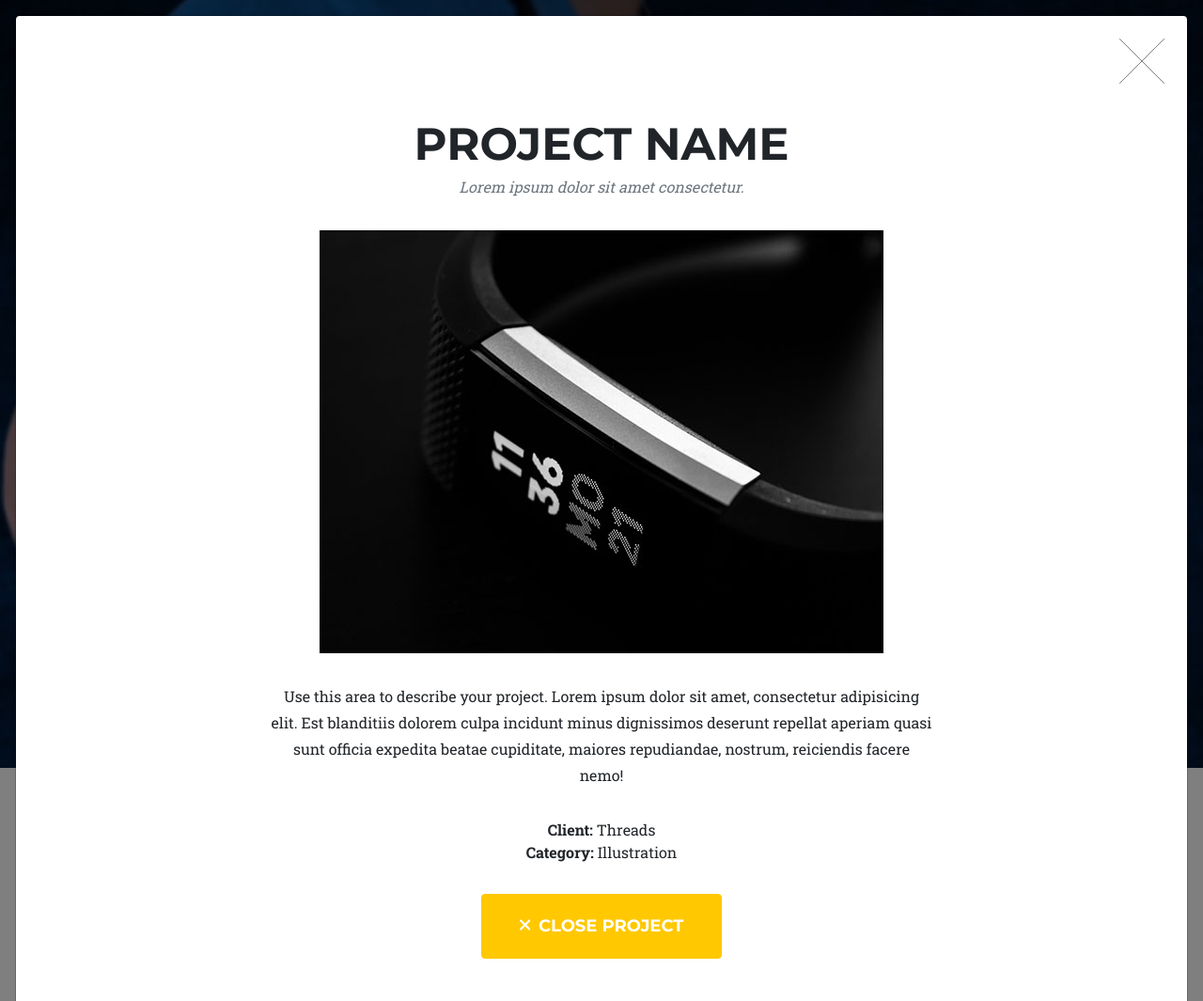
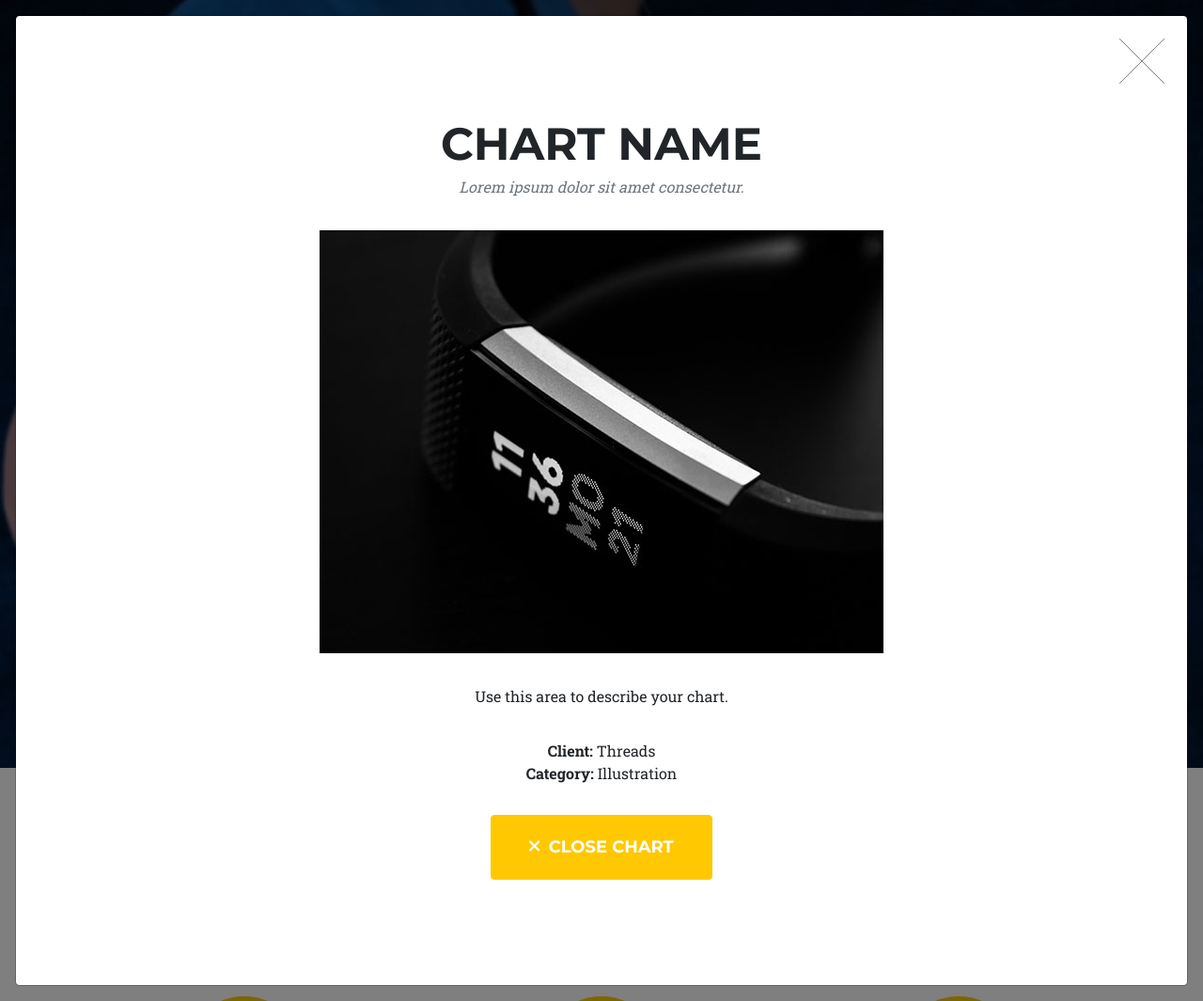
Before and after one commit to Isabel-gt/Final_Project, a Python web app: template templates/index.html in a window 1280 px wide, after a click that opens the changed part. Shown: the whole page at 94% size. Run offline with Jinja, Linux system fonts and the light colour scheme; the template is opened without the code that fills it, so the values that code supplies are empty; some libraries are stand-ins or nearby versions.

Commit message:
/Update Part1

```diff
--- a/templates/index.html
+++ b/templates/index.html
@@ -800,7 +800,7 @@
               <div class="col-lg-8">
                 <div class="modal-body">
                   <!-- Project details-->
-                  <h2 class="text-uppercase">Project Name</h2>
+                  <h2 class="text-uppercase">Chart Name</h2>
                   <p class="item-intro text-muted">
                     Lorem ipsum dolor sit amet consectetur.
                   </p>
@@ -810,11 +810,7 @@
                     alt="..."
                   />
                   <p>
-                    Use this area to describe your project. Lorem ipsum dolor
-                    sit amet, consectetur adipisicing elit. Est blanditiis
-                    dolorem culpa incidunt minus dignissimos deserunt repellat
-                    aperiam quasi sunt officia expedita beatae cupiditate,
-                    maiores repudiandae, nostrum, reiciendis facere nemo!
+                    Use this area to describe your chart.
                   </p>
                   <ul class="list-inline">
                     <li>
@@ -832,7 +828,7 @@
                     type="button"
                   >
                     <i class="fas fa-xmark me-1"></i>
-                    Close Project
+                    Close Chart
                   </button>
                 </div>
               </div>
@@ -859,7 +855,7 @@
               <div class="col-lg-8">
                 <div class="modal-body">
                   <!-- Project details-->
-                  <h2 class="text-uppercase">Project Name</h2>
+                  <h2 class="text-uppercase">Chart Name</h2>
                   <p class="item-intro text-muted">
                     Lorem ipsum dolor sit amet consectetur.
                   </p>
@@ -869,11 +865,7 @@
                     alt="..."
                   />
                   <p>
-                    Use this area to describe your project. Lorem ipsum dolor
-                    sit amet, consectetur adipisicing elit. Est blanditiis
-                    dolorem culpa incidunt minus dignissimos deserunt repellat
-                    aperiam quasi sunt officia expedita beatae cupiditate,
-                    maiores repudiandae, nostrum, reiciendis facere nemo!
+                    Use this area to describe your chart.
                   </p>
                   <ul class="list-inline">
                     <li>
@@ -891,7 +883,7 @@
                     type="button"
                   >
                     <i class="fas fa-xmark me-1"></i>
-                    Close Project
+                    Close Chart
                   </button>
                 </div>
               </div>
@@ -918,7 +910,7 @@
               <div class="col-lg-8">
                 <div class="modal-body">
                   <!-- Project details-->
-                  <h2 class="text-uppercase">Project Name</h2>
+                  <h2 class="text-uppercase">Chart Name</h2>
                   <p class="item-intro text-muted">
                     Lorem ipsum dolor sit amet consectetur.
                   </p>
@@ -928,11 +920,7 @@
                     alt="..."
                   />
                   <p>
-                    Use this area to describe your project. Lorem ipsum dolor
-                    sit amet, consectetur adipisicing elit. Est blanditiis
-                    dolorem culpa incidunt minus dignissimos deserunt repellat
-                    aperiam quasi sunt officia expedita beatae cupiditate,
-                    maiores repudiandae, nostrum, reiciendis facere nemo!
+                    Use this area to describe your chart.
                   </p>
                   <ul class="list-inline">
                     <li>
@@ -950,7 +938,7 @@
                     type="button"
                   >
                     <i class="fas fa-xmark me-1"></i>
-                    Close Project
+                    Close Chart
                   </button>
                 </div>
               </div>
@@ -977,7 +965,7 @@
               <div class="col-lg-8">
                 <div class="modal-body">
                   <!-- Project details-->
-                  <h2 class="text-uppercase">Project Name</h2>
+                  <h2 class="text-uppercase">Chart Name</h2>
                   <p class="item-intro text-muted">
                     Lorem ipsum dolor sit amet consectetur.
                   </p>
@@ -987,12 +975,7 @@
                     alt="..."
                   />
                   <p>
-                    Use this area to describe your project. Lorem ipsum dolor
-                    sit amet, consectetur adipisicing elit. Est blanditiis
-                    dolorem culpa incidunt minus dignissimos deserunt repellat
-                    aperiam quasi sunt officia expedita beatae cupiditate,
-                    maiores repudiandae, nostrum, reiciendis facere nemo!
-                  </p>
+                    Use this area to describe your chart.
                   <ul class="list-inline">
                     <li>
                       <strong>Client:</strong>
@@ -1009,7 +992,7 @@
                     type="button"
                   >
                     <i class="fas fa-xmark me-1"></i>
-                    Close Project
+                    Close Chart
                   </button>
                 </div>
               </div>
@@ -1036,7 +1019,7 @@
               <div class="col-lg-8">
                 <div class="modal-body">
                   <!-- Project details-->
-                  <h2 class="text-uppercase">Project Name</h2>
+                  <h2 class="text-uppercase">Chart Name</h2>
                   <p class="item-intro text-muted">
                     Lorem ipsum dolor sit amet consectetur.
                   </p>
@@ -1046,11 +1029,7 @@
                     alt="..."
                   />
                   <p>
-                    Use this area to describe your project. Lorem ipsum dolor
-                    sit amet, consectetur adipisicing elit. Est blanditiis
-                    dolorem culpa incidunt minus dignissimos deserunt repellat
-                    aperiam quasi sunt officia expedita beatae cupiditate,
-                    maiores repudiandae, nostrum, reiciendis facere nemo!
+                    Use this area to describe your chart.
                   </p>
                   <ul class="list-inline">
                     <li>
@@ -1068,7 +1047,7 @@
                     type="button"
                   >
                     <i class="fas fa-xmark me-1"></i>
-                    Close Project
+                    Close Chart
                   </button>
                 </div>
               </div>
@@ -1095,7 +1074,7 @@
               <div class="col-lg-8">
                 <div class="modal-body">
                   <!-- Project details-->
-                  <h2 class="text-uppercase">Project Name</h2>
+                  <h2 class="text-uppercase">Chart Name</h2>
                   <p class="item-intro text-muted">
                     Lorem ipsum dolor sit amet consectetur.
                   </p>
@@ -1105,11 +1084,7 @@
                     alt="..."
                   />
                   <p>
-                    Use this area to describe your project. Lorem ipsum dolor
-                    sit amet, consectetur adipisicing elit. Est blanditiis
-                    dolorem culpa incidunt minus dignissimos deserunt repellat
-                    aperiam quasi sunt officia expedita beatae cupiditate,
-                    maiores repudiandae, nostrum, reiciendis facere nemo!
+                    Use this area to describe your chart.
                   </p>
                   <ul class="list-inline">
                     <li>
@@ -1127,7 +1102,7 @@
                     type="button"
                   >
                     <i class="fas fa-xmark me-1"></i>
-                    Close Project
+                    Close Chart
                   </button>
                 </div>
               </div>
```
Also changed, not shown: DNFinal_Project.db (added), DNFinal_project.sqlite (added).
